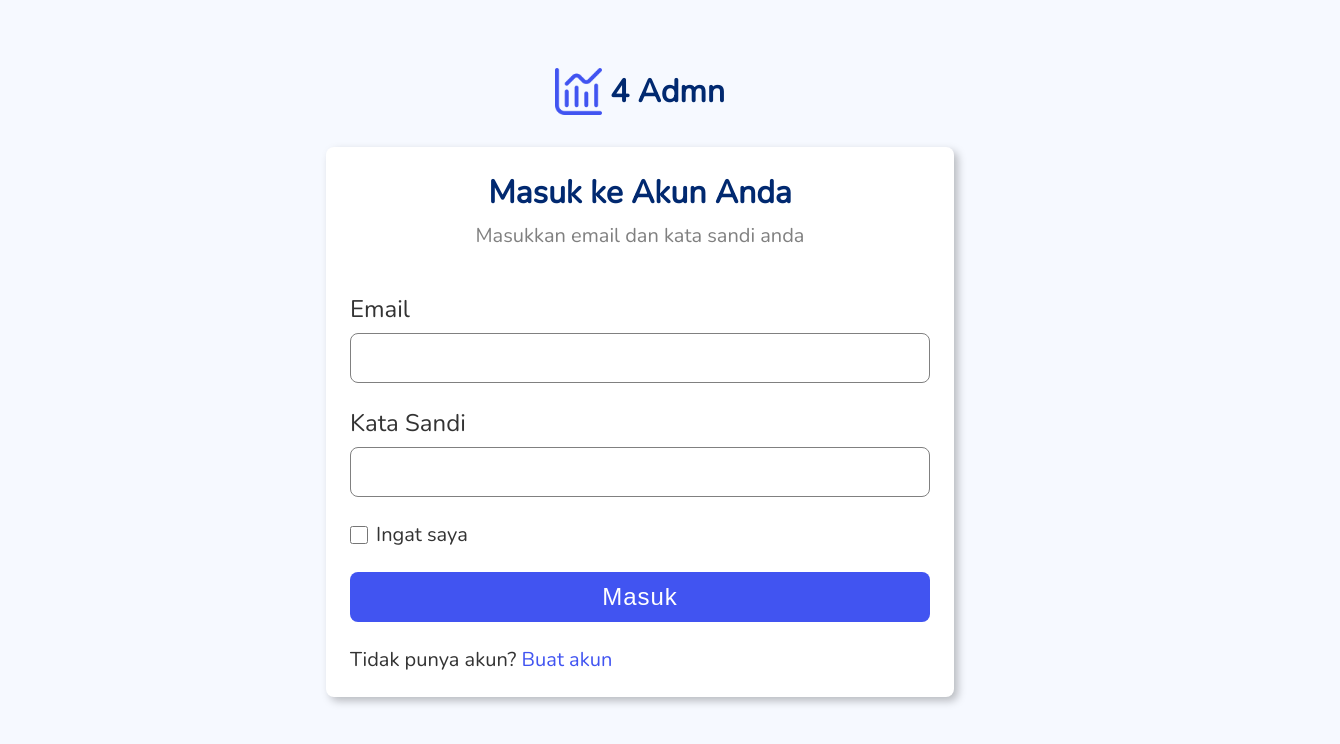
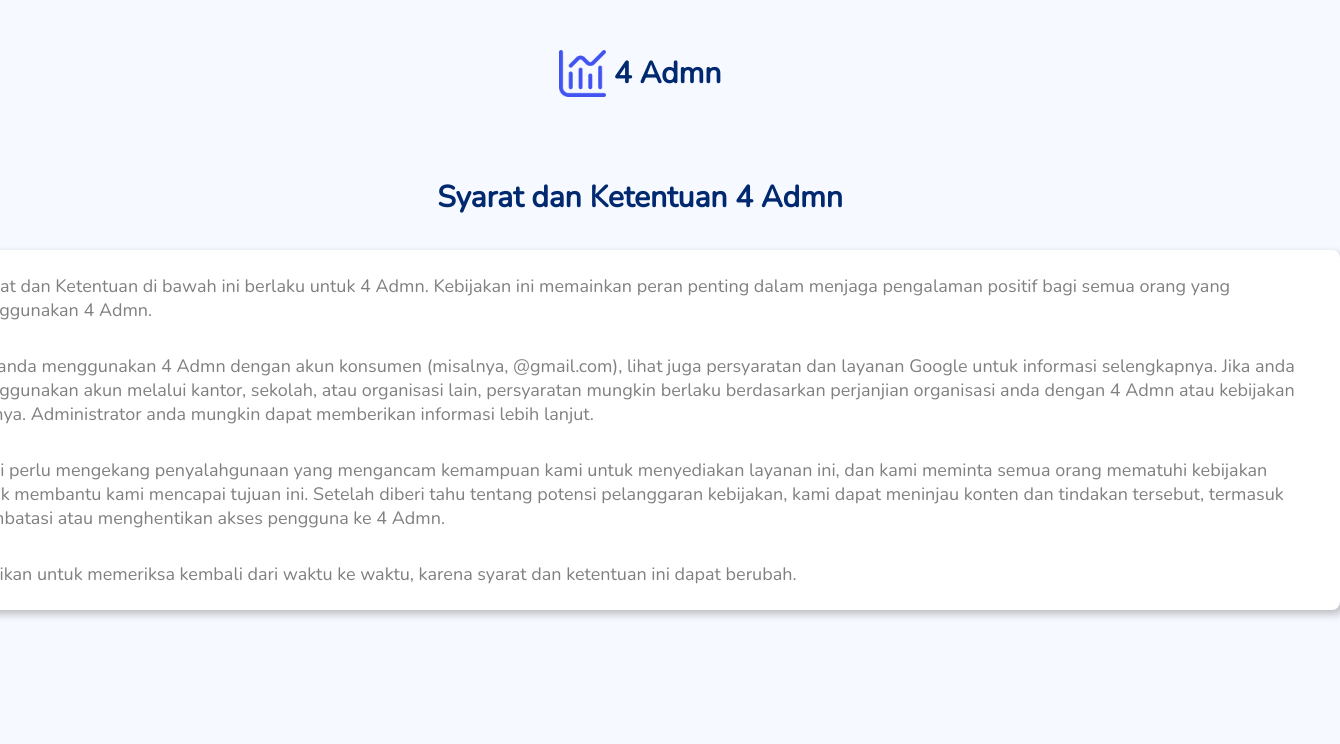
Before and after one commit to darrellrahan/4admn, a React (Create React App) app: page /terms in a window 1280 px wide. Shown: the top 744 px of the page, 1340 px wide, since content can reach past the window. Built offline with nearby package versions, Linux system fonts and the light colour scheme.

Commit message:
add register, terms, and 404 page

```diff
--- a/package.json
+++ b/package.json
@@ -8,6 +8,7 @@
     "@testing-library/user-event": "^13.5.0",
     "react": "^18.2.0",
     "react-dom": "^18.2.0",
+    "react-router-dom": "^6.6.2",
     "react-scripts": "5.0.1",
     "web-vitals": "^2.1.4"
   },
--- a/src/App.js
+++ b/src/App.js
@@ -1,10 +1,22 @@
 import React from "react";
-import Login from "./components/Login";
+import { Route, Routes } from "react-router-dom";
+import Login from "./pages/Login";
+import NotFound from "./pages/NotFound";
+import Register from "./pages/Register";
+import Terms from "./pages/Terms";
 
 function App() {
   return (
     <>
-      <Login />
+      <Routes>
+        <Route path="/">
+          <Route index element={<Login />} />
+          <Route path="register" element={<Register />} />
+          <Route path="login" element={<Login />} />
+          <Route path="terms" element={<Terms />} />
+          <Route path="*" element={<NotFound />} />
+        </Route>
+      </Routes>
     </>
   );
 }
--- a/src/components/Login.jsx
+++ /dev/null
@@ -1,43 +0,0 @@
-import React from "react";
-import logo from "../assets/logo.svg";
-
-const Login = () => {
-  return (
-    <main className="login-ct">
-      <div className="logo-area">
-        <img src={logo} alt="logo" />
-        <span>4 Admn</span>
-      </div>
-      <div className="box">
-        <div className="title">
-          <h3>Masuk ke Akun Anda</h3>
-          <p>Masukkan email dan kata sandi anda</p>
-        </div>
-        <div className="form-area">
-          <div className="single-form-item">
-            <label htmlFor="email">Email</label>
-            <input type="email" id="email" />
-          </div>
-          <div className="single-form-item">
-            <label htmlFor="password">Kata Sandi</label>
-            <input type="password" id="password" />
-          </div>
-          <div className="single-form-item checkbox">
-            <input type="checkbox" id="remember" />
-            <label htmlFor="remember">Ingat saya</label>
-          </div>
-          <div className="single-form-item">
-            <button className="submit-btn">Masuk</button>
-          </div>
-          <div className="single-form-item">
-            <p className="bottom-text">
-              Tidak punya akun? <a href="/">Buat akun</a>
-            </p>
-          </div>
-        </div>
-      </div>
-    </main>
-  );
-};
-
-export default Login;
--- /dev/null
+++ b/src/components/Logo.jsx
@@ -0,0 +1,13 @@
+import React from "react";
+import logo from "../assets/logo.svg";
+
+const Logo = () => {
+  return (
+    <div className="logo-area">
+      <img src={logo} alt="logo" />
+      <span className="heading">4 Admn</span>
+    </div>
+  );
+};
+
+export default Logo;
--- a/src/index.css
+++ b/src/index.css
@@ -1,4 +1,6 @@
 @import url("https://fonts.googleapis.com/css2?family=Nunito&display=swap");
+
+/* Global */
 
 * {
   margin: 0;
@@ -11,11 +13,6 @@ body {
   background-color: #f6f9ff;
 }
 
-a {
-  text-decoration: none;
-  color: inherit;
-}
-
 ul {
   list-style-type: none;
 }
@@ -24,118 +21,139 @@ input:not([type="checkbox"]) {
   display: block;
 }
 
-/* login */
-
-.login-ct {
-  display: flex;
-  flex-direction: column;
-  justify-content: center;
-  align-items: center;
-  margin-top: 68px;
-  gap: 2rem;
+.heading {
+  color: #012970;
+  font-size: 30px;
+  font-weight: 600;
+  text-align: center;
 }
 
-.login-ct .logo-area {
+.link {
+  color: #4154f1;
+  transition: all 0.3s linear;
+  text-decoration: none;
+}
+
+.link:hover {
+  opacity: 0.5;
+}
+
+.logo-area {
   display: flex;
   align-items: center;
   gap: 0.5rem;
 }
 
-.login-ct .logo-area span {
-  color: #012970;
-  font-size: 32px;
-  font-weight: 600;
+.regular-text {
+  font-size: 22px;
+  color: #333;
 }
 
-.login-ct .box {
-  width: 628px;
-  height: 550px;
+.small-text {
+  font-size: 18px;
+  color: #808080;
+}
+
+.lr-container,
+.nf-container,
+.terms-container {
+  display: flex;
+  flex-direction: column;
+  align-items: center;
+  margin-top: 50px;
+  gap: 2rem;
+}
+
+.nf-container,
+.terms-container {
+  gap: 5rem;
+}
+
+.box {
   border-radius: 8px;
   background-color: #fff;
   box-shadow: 4px 4px 8px rgba(0, 0, 0, 0.25);
   padding: 1.5rem;
   display: flex;
-  justify-content: space-between;
+  gap: 2rem;
   flex-direction: column;
 }
 
-.login-ct .box .title {
+/* Login && Register */
+
+.lr-container .box {
+  width: 628px;
+}
+
+.lr-container .box .title {
   text-align: center;
 }
 
-.login-ct .box .title h3 {
-  color: #012970;
-  font-size: 32px;
-  margin-bottom: 0.5rem;
+.lr-container .box .title p {
+  margin-top: 0.5rem;
 }
 
-.login-ct .box .title p {
-  color: #808080;
-  font-size: 20px;
-}
-
-.login-ct .single-form-item:not(:first-of-type):not(:last-of-type) {
+.lr-container .single-form-item:not(:first-of-type):not(:last-of-type) {
   margin: 1.5rem 0;
 }
 
-.login-ct .single-form-item label {
-  font-size: 24px;
-  color: #333;
-}
-
-.login-ct .single-form-item input:not([type="checkbox"]) {
+.lr-container .single-form-item input:not([type="checkbox"]) {
   width: 100%;
   height: 50px;
   border-radius: 8px;
   border: 1px solid #808080;
   margin-top: 0.5rem;
   padding-left: 0.75rem;
-  font-size: 20px;
+  font-size: 18px;
 }
 
-.login-ct .single-form-item.checkbox {
+.lr-container .single-form-item.checkbox {
   display: flex;
   align-items: center;
   gap: 0.5rem;
 }
 
-.login-ct .single-form-item.checkbox input {
+.lr-container .single-form-item.checkbox input {
   width: 18px;
   height: 18px;
 }
 
-.login-ct .single-form-item.checkbox label {
-  font-size: 20px;
+.lr-container .single-form-item.checkbox label {
+  color: #333;
 }
 
-.login-ct .submit-btn {
+.lr-container .submit-btn {
   background-color: #4154f1;
   color: #fff;
   text-align: center;
   width: 100%;
   border: none;
   border-radius: 8px;
-  font-size: 24px;
+  font-size: 22px;
   letter-spacing: 1px;
   height: 50px;
   transition: all 0.3s linear;
 }
 
-.login-ct .submit-btn:hover {
+.lr-container .submit-btn:hover {
   cursor: pointer;
   background-color: rgba(65, 84, 241, 0.5);
 }
 
-.login-ct .bottom-text {
-  font-size: 20px;
+.lr-container .bottom-text {
   color: #333;
 }
 
-.login-ct .bottom-text a {
-  color: #4154f1;
-  transition: all 0.3s linear;
+/* 404 */
+
+.nf-container .text-ct h1 {
+  font-size: 40px;
+  margin-bottom: 1rem;
 }
 
-.login-ct .bottom-text a:hover {
-  opacity: 0.5;
+/* Terms and Conditions */
+
+.terms-container .box {
+  margin-top: 2rem;
+  width: 1400px;
 }
--- a/src/index.js
+++ b/src/index.js
@@ -3,11 +3,14 @@ import ReactDOM from "react-dom/client";
 import "./index.css";
 import App from "./App";
 import reportWebVitals from "./reportWebVitals";
+import { BrowserRouter } from "react-router-dom";
 
 const root = ReactDOM.createRoot(document.getElementById("root"));
 root.render(
   <React.StrictMode>
-    <App />
+    <BrowserRouter>
+      <App />
+    </BrowserRouter>
   </React.StrictMode>
 );
 
--- /dev/null
+++ b/src/pages/Login.jsx
@@ -0,0 +1,50 @@
+import React from "react";
+import { Link } from "react-router-dom";
+import Logo from "../components/Logo";
+
+const Login = () => {
+  return (
+    <main className="lr-container">
+      <Logo />
+      <div className="box">
+        <div className="title">
+          <h3 className="heading">Masuk ke Akun Anda</h3>
+          <p className="small-text">Masukkan email dan kata sandi anda</p>
+        </div>
+        <div className="form-area">
+          <div className="single-form-item">
+            <label htmlFor="email" className="regular-text">
+              Email
+            </label>
+            <input type="email" id="email" />
+          </div>
+          <div className="single-form-item">
+            <label htmlFor="password" className="regular-text">
+              Kata Sandi
+            </label>
+            <input type="password" id="password" />
+          </div>
+          <div className="single-form-item checkbox">
+            <input type="checkbox" id="cb" />
+            <label htmlFor="cb" className="small-text">
+              Ingat saya
+            </label>
+          </div>
+          <div className="single-form-item">
+            <button className="submit-btn">Masuk</button>
+          </div>
+          <div className="single-form-item">
+            <p className="small-text bottom-text">
+              Tidak punya akun?{" "}
+              <Link to="/register" className="link">
+                Buat akun
+              </Link>
+            </p>
+          </div>
+        </div>
+      </div>
+    </main>
+  );
+};
+
+export default Login;
--- /dev/null
+++ b/src/pages/NotFound.jsx
@@ -0,0 +1,16 @@
+import React from "react";
+import Logo from "../components/Logo";
+
+const NotFound = () => {
+  return (
+    <main className="nf-container">
+      <Logo />
+      <div className="text-ct">
+        <h1 className="heading">404</h1>
+        <p className="regular-text">Halaman tidak ditemukan.</p>
+      </div>
+    </main>
+  );
+};
+
+export default NotFound;
--- /dev/null
+++ b/src/pages/Register.jsx
@@ -0,0 +1,61 @@
+import React from "react";
+import { Link } from "react-router-dom";
+import Logo from "../components/Logo";
+
+const Register = () => {
+  return (
+    <main className="lr-container">
+      <Logo />
+      <div className="box">
+        <div className="title">
+          <h3 className="heading">Buat Akun</h3>
+          <p className="small-text">
+            Masukkan detail pribadi anda untuk membuat akun
+          </p>
+        </div>
+        <div className="form-area">
+          <div className="single-form-item">
+            <label htmlFor="name" className="regular-text">
+              Nama
+            </label>
+            <input type="text" id="name" />
+          </div>
+          <div className="single-form-item">
+            <label htmlFor="email" className="regular-text">
+              Email
+            </label>
+            <input type="email" id="email" />
+          </div>
+          <div className="single-form-item">
+            <label htmlFor="password" className="regular-text">
+              Kata Sandi
+            </label>
+            <input type="password" id="password" />
+          </div>
+          <div className="single-form-item checkbox">
+            <input type="checkbox" id="cb" />
+            <label htmlFor="cb" className="small-text">
+              Saya setuju dan menerima{" "}
+              <Link to="/terms" className="link">
+                Syarat dan Ketentuan
+              </Link>
+            </label>
+          </div>
+          <div className="single-form-item">
+            <button className="submit-btn">Buat Akun</button>
+          </div>
+          <div className="single-form-item">
+            <p className="small-text bottom-text">
+              Sudah punya akun?{" "}
+              <Link to="/login" className="link">
+                Masuk
+              </Link>
+            </p>
+          </div>
+        </div>
+      </div>
+    </main>
+  );
+};
+
+export default Register;
--- /dev/null
+++ b/src/pages/Terms.jsx
@@ -0,0 +1,43 @@
+import React from "react";
+import Logo from "../components/Logo";
+
+const Terms = () => {
+  return (
+    <main className="terms-container">
+      <Logo />
+      <div>
+        <h1 className="heading">Syarat dan Ketentuan 4 Admn</h1>
+        <div className="box">
+          <p className="small-text">
+            Syarat dan Ketentuan di bawah ini berlaku untuk 4 Admn. Kebijakan
+            ini memainkan peran penting dalam menjaga pengalaman positif bagi
+            semua orang yang menggunakan 4 Admn.
+          </p>
+          <p className="small-text">
+            Jika anda menggunakan 4 Admn dengan akun konsumen (misalnya,
+            @gmail.com), lihat juga persyaratan dan layanan Google untuk
+            informasi selengkapnya. Jika anda menggunakan akun melalui kantor,
+            sekolah, atau organisasi lain, persyaratan mungkin berlaku
+            berdasarkan perjanjian organisasi anda dengan 4 Admn atau kebijakan
+            lainnya. Administrator anda mungkin dapat memberikan informasi lebih
+            lanjut.
+          </p>
+          <p className="small-text">
+            Kami perlu mengekang penyalahgunaan yang mengancam kemampuan kami
+            untuk menyediakan layanan ini, dan kami meminta semua orang mematuhi
+            kebijakan untuk membantu kami mencapai tujuan ini. Setelah diberi
+            tahu tentang potensi pelanggaran kebijakan, kami dapat meninjau
+            konten dan tindakan tersebut, termasuk membatasi atau menghentikan
+            akses pengguna ke 4 Admn.
+          </p>
+          <p className="small-text">
+            Pastikan untuk memeriksa kembali dari waktu ke waktu, karena syarat
+            dan ketentuan ini dapat berubah.
+          </p>
+        </div>
+      </div>
+    </main>
+  );
+};
+
+export default Terms;
```
Also changed, not shown: 1 other file (tests, documents, lock files or other folders).
